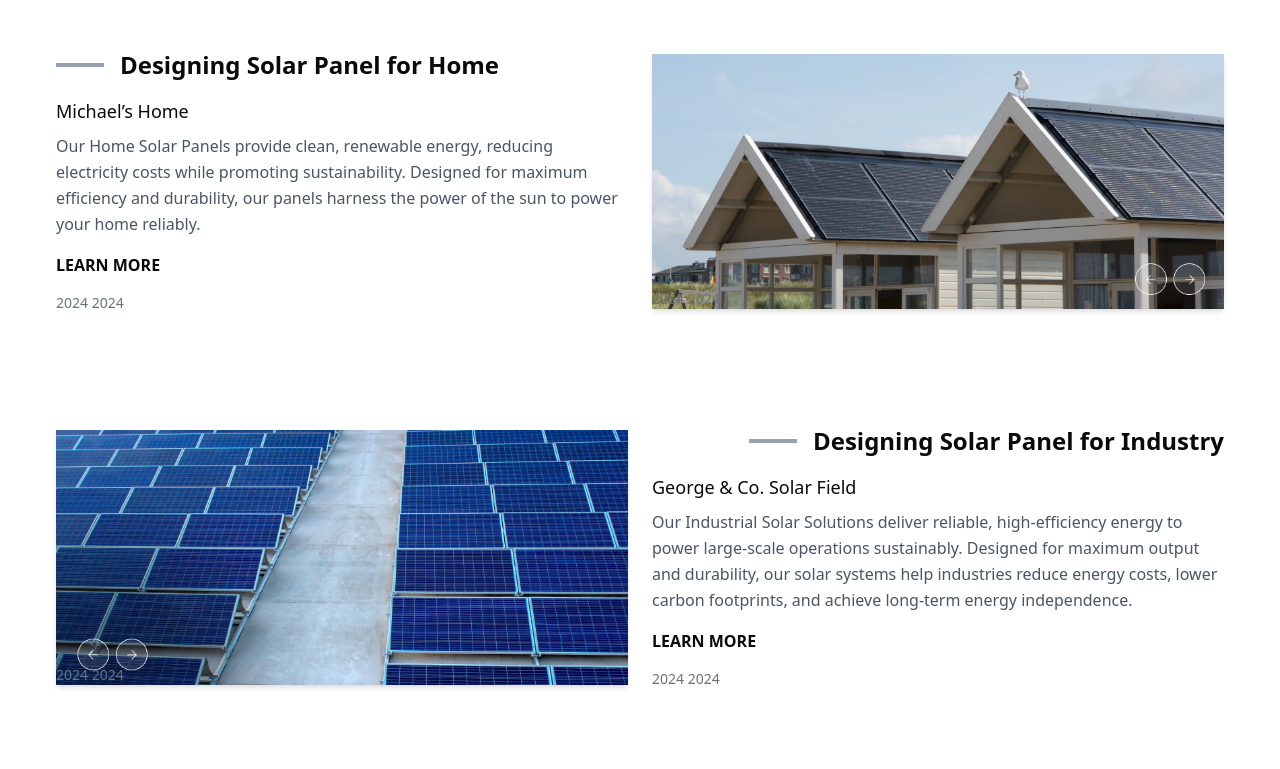
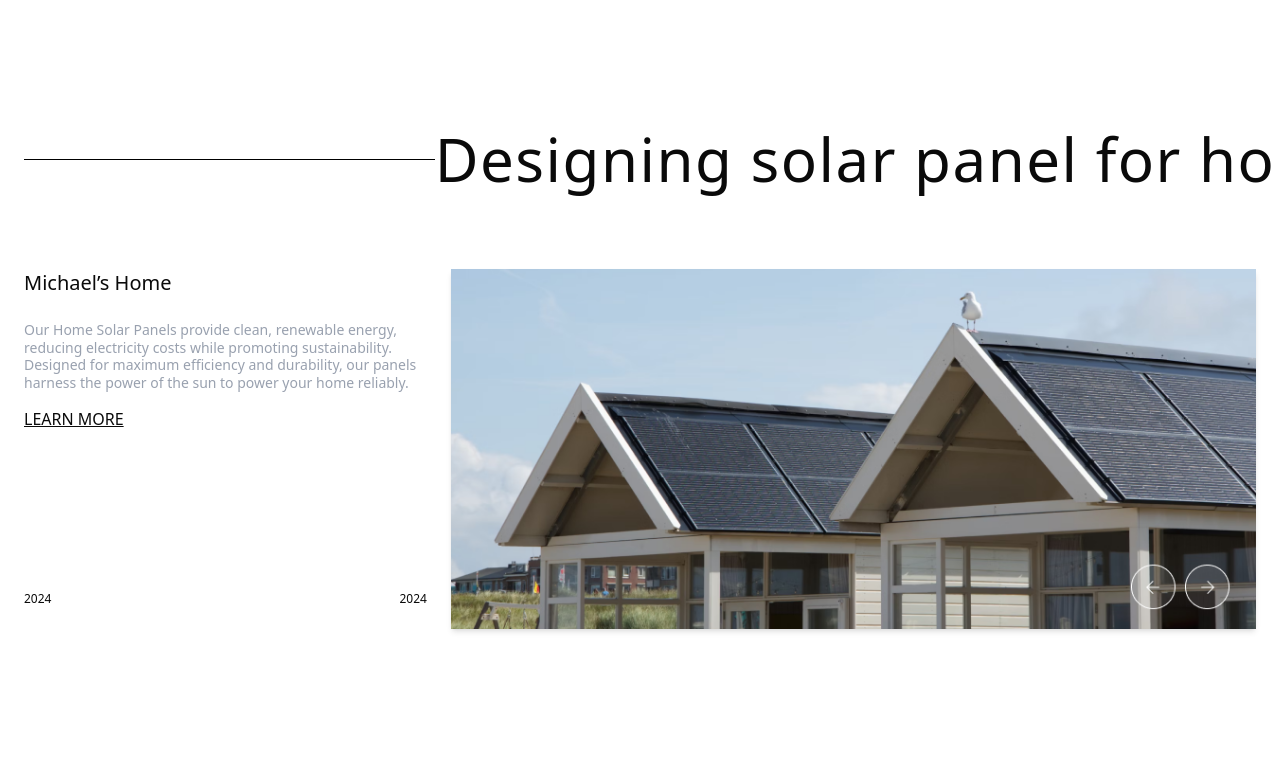
Before and after one commit to Kaveeshala/landing-page2, a Next.js app: page / in a window 1280 px wide. Shown: the part 2200-2969 px from the top of the page. Before the commit the page ends 2921 px from the top, so only its background shows below. Built offline with nearby package versions, Linux system fonts and the light colour scheme.

Commit message:
create feature section and card section

```diff
--- a/app/components/FeatureCard.jsx
+++ b/app/components/FeatureCard.jsx
@@ -1,5 +1,6 @@
-import { Card, CardContent, CardHeader } from "@/components/ui/card";
+import { Card, CardContent } from "@/components/ui/card";
 import Image from "next/image";
+import { Separator } from "@/components/ui/separator";
 
 export default function FeatureCard({
   title,
@@ -9,41 +10,33 @@ export default function FeatureCard({
   variant = "imageRight"
 }) {
   return (
-    <Card className="max-w-7xl mx-auto p-8 shadow-none border-none">
+    <Card className="max-w-7xl mx-auto shadow-none border-none mt-22 overflow-hidden">
       <CardContent>
-        <div className={`flex items-center ${variant === "imageRight" ? "flex-row" : "flex-row-reverse"} gap-6`}>
 
-          <div className="flex-1">
+        <div className="w-1/3 flex items-center">
+          {variant === "imageRight" && <Separator className="h-[2px] w-[40px] bg-black" />}
+          <h2 className="text-6xl whitespace-nowrap tracking-wide">{title}</h2>
+          {variant === "imageLeft" && <Separator className="h-[2px] w-[40px] bg-black" />}
+        </div>
 
-            <div className={`flex items-center ${variant === "imageRight" ? "gap-4" : "flex-row-reverse gap-4"}`}>
-              {variant === "imageRight" ? (
-                <>
-                  <div className="w-12 h-1 bg-gray-400"></div> {/* Separator */}
-                  <h2 className="text-2xl font-semibold">{title}</h2>
-                </>
-              ) : (
-                <>
-                  <h2 className="text-2xl font-semibold">{title}</h2>
-                  <div className="w-12 h-1 bg-gray-400"></div> {/* Separator */}
-                </>
-              )}
+        <div className={`flex ${variant === "imageRight" ? "flex-row" : "flex-row-reverse"} items-start mt-20 gap-6`}>
+
+          <div className="w-1/3 flex flex-col">
+            <h3 className="text-xl font-medium">{subtitle}</h3>
+            <p className="mt-6 text-gray-400 text-sm leading-tight">{description}</p>
+            <p className="mt-4 cursor-pointer underline">LEARN MORE</p>
+
+            <div className="flex gap-87 text-xs mt-40">
+              <span>2024</span> <span>2024</span>
             </div>
-
-            <h3 className="mt-4 text-lg font-medium">{subtitle}</h3>
-
-            <p className="mt-2 text-gray-600 leading-relaxed">{description}</p>
-
-            <p className="mt-4  font-semibold cursor-pointer">LEARN MORE</p>
-
-            <div className="mt-4 text-gray-500 text-sm">2024 2024</div>
           </div>
 
-          <div className="flex-1 relative">
+          <div className="w-2/3 relative">
             <Image src={image} alt={title} className="w-full object-cover shadow-md" />
-            <div className="absolute bottom-0 left-0 text-gray-500 text-sm">2024 2024</div>
           </div>
 
         </div>
+
       </CardContent>
     </Card>
   );
--- a/app/components/FeatureSection.jsx
+++ b/app/components/FeatureSection.jsx
@@ -4,10 +4,10 @@ import Container from "../../public/images/Container.png";
 
 export default function FeatureSection() {
   return (
-    <div className="space-y-12">
+    <div className="">
 
       <FeatureCard
-        title="Designing Solar Panel for Home"
+        title="Designing solar panel for home"
         subtitle="Michael’s Home"
         description="Our Home Solar Panels provide clean, renewable energy, reducing electricity costs while promoting sustainability. Designed for maximum efficiency and durability, our panels harness the power of the sun to power your home reliably."
         image={michelhome}
@@ -15,7 +15,7 @@ export default function FeatureSection() {
       />
 
       <FeatureCard
-        title="Designing Solar Panel for Industry"
+        title="Designing solar panel for Industry"
         subtitle="George & Co. Solar Field"
         description="Our Industrial Solar Solutions deliver reliable, high-efficiency energy to power large-scale operations sustainably. Designed for maximum output and durability, our solar systems help industries reduce energy costs, lower carbon footprints, and achieve long-term energy independence."
         image={Container}
```
